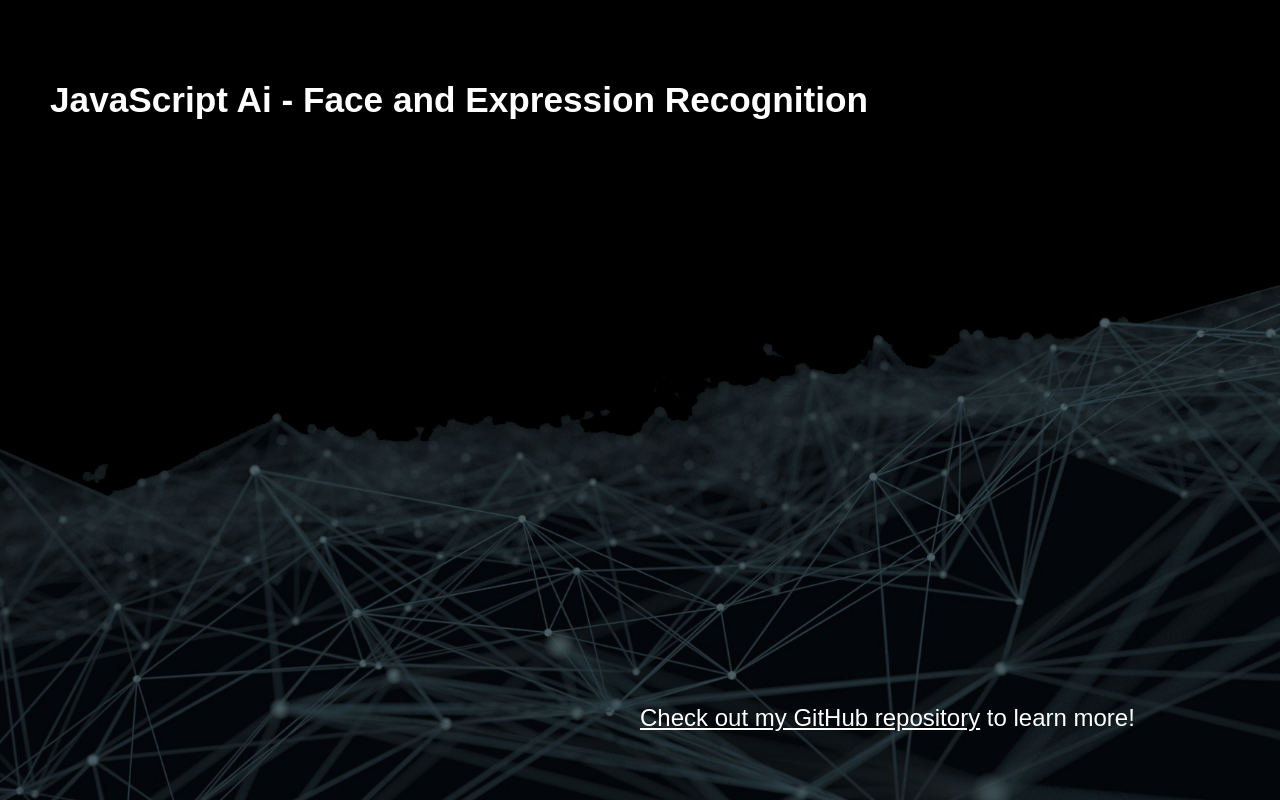
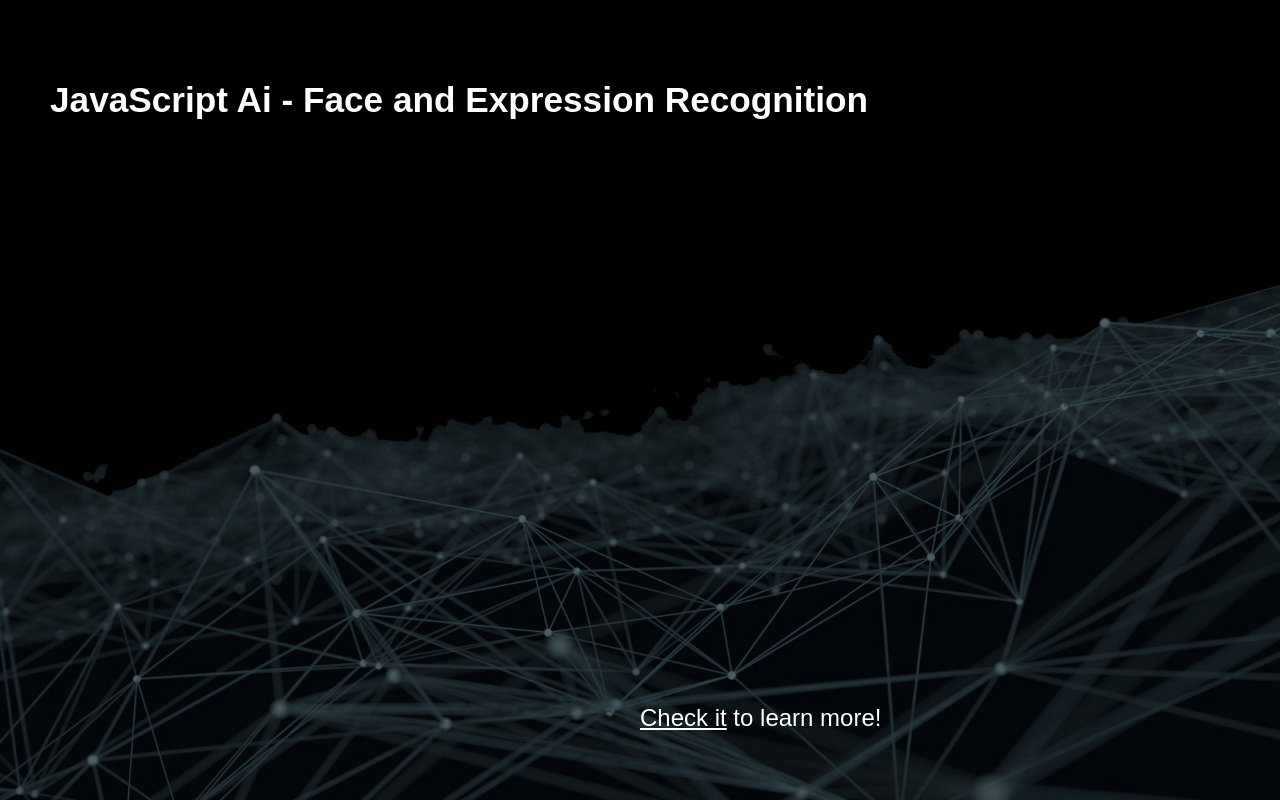
Before and after one commit to FiretailRobotics/AI-Face-and-Emotion-Recognition, a website: page index.html in a window 1280 px wide. Drawn offline with Linux system fonts and the light colour scheme; no server answers.

Commit message:
Update index.html

```diff
--- a/index.html
+++ b/index.html
@@ -4,7 +4,7 @@
 		<meta charset="UTF-8" />
 		<meta name="viewport" content="width=device-width, initial-scale=1.0" />
 		<meta http-equiv="X-UA-Compatible" content="ie=edge" />
-		<title>Ai Face and Emotion Recognition</title>
+		<title>Therap.ai</title>
 		<link rel="stylesheet" href="styles.css" />
 	</head>
 	<body>
@@ -14,9 +14,9 @@
 			<span
 				><a
 					class="ghLink"
-					href="https://github.com/NickMezacapa/Ai-Face-and-Emotion-Recognition"
+					href="You Feelin it"
 				>
-					Check out my GitHub repository</a
+					Check it</a
 				></span
 			>
 			to learn more!
```
